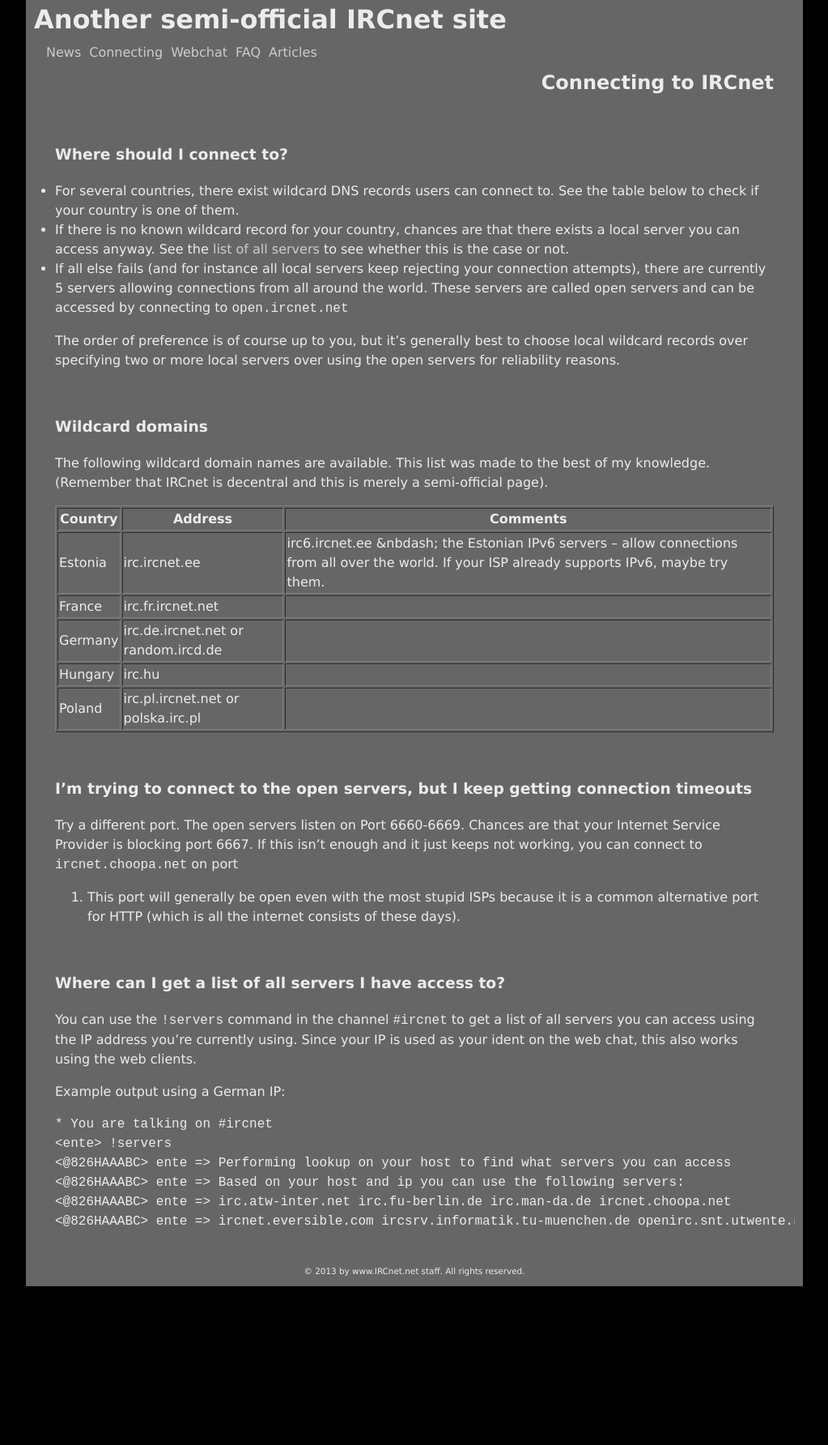
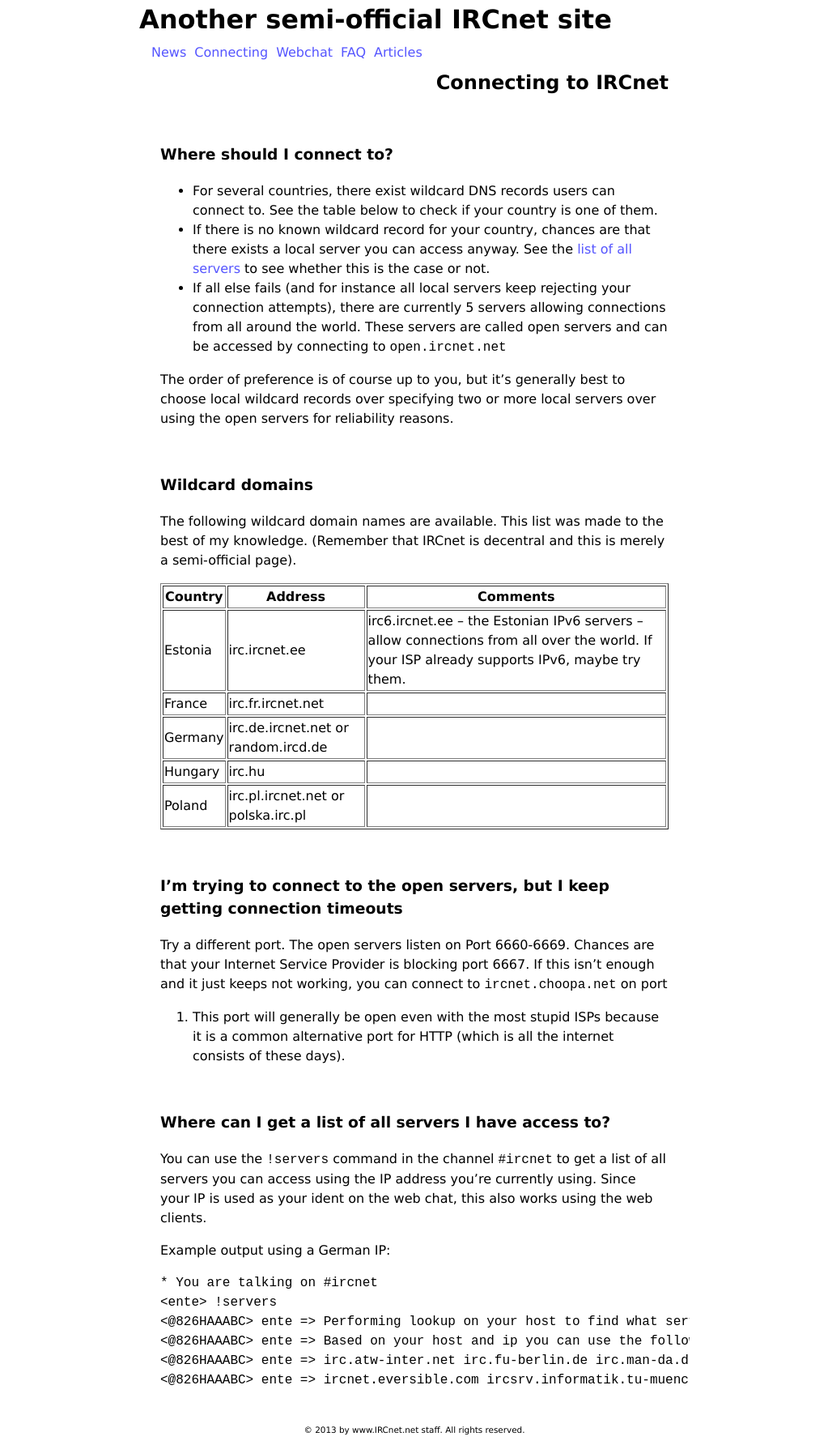
Before and after one commit to ircnet-website/www.IRCnet.net, a Jekyll site: the page built from connecting.md, in a window 1280 px wide. Shown: the whole page at 81% size, without its empty margins (128-1151 px from the left). Built offline with Jekyll 4.4.1, drawn with Linux system fonts in a browser that asks for light colours; before the commit the page ends 1588 px from its top, so only the background shows below that.

Commit message:
layout fixes

```diff
--- a/_includes/wildcard-domain-table.html
+++ b/_includes/wildcard-domain-table.html
@@ -7,7 +7,7 @@
  <tr>
   <td>Estonia</td>
   <td>irc.ircnet.ee</td>
-  <td>irc6.ircnet.ee &nbdash; the Estonian IPv6 servers &ndash; allow connections from all
+  <td>irc6.ircnet.ee &ndash; the Estonian IPv6 servers &ndash; allow connections from all
 over the world. If your ISP already supports IPv6, maybe try them.</td>
  </tr>
  <tr>
--- a/css/main.css
+++ b/css/main.css
@@ -1,40 +1,39 @@
 body {
   font: 16px/1.5 verdana, helvetica-neue, helvetica, arial, san-serif;
-  background: black;
-  color: #ececec;
+  background: white;
+  color: black;
   padding: 0;
   margin: 0;
 }
-ul {
-  margin: 0;
-  padding: 0;
-}
 a {
-  color: #ccc;
+  color: #55f;
   text-decoration: none;
 }
 
 a:hover {
-  color: #ececec;
-  text-decoration: underline;
+  color: #77f;
+  //text-decoration: underline;
 }
 
 #main {
-  width: 960px;
+  width: 80ex;
   margin: 0 auto;
-  background: rgba(255, 255, 255, 0.4);
 }
 header {
   padding: 0 10px;
   overflow: hidden;
 }
+
 h1 {
   margin: 0;
 }
 
 nav ul, ul.entries {
   list-style-type: none;
+  margin: 0;
+  padding: 0;
 }
+
 nav li a {
   float: left;
   margin: 5px;
@@ -72,23 +71,21 @@
   font-size: 0.65em;
   text-align: center;
 }
-
 .newspost {
 	display: block;
 	padding-top: 2em;
 }
 
 .timestamp {
-	font-family: Monospace;
+	font-family: sans-serif;
 }
 
 .post {
 	border: 1px dashed darkblue;
-	background: lightgray;
+	background: #eee;
 	margin: 5px;
 	padding-left: 2em;
 	padding-right: 2em;
-	color: black;
 }
 
 nav {
```
